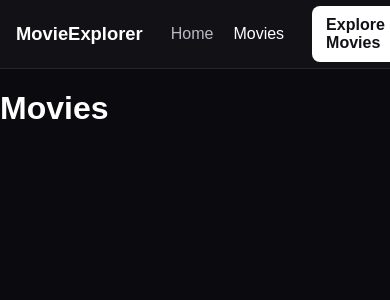
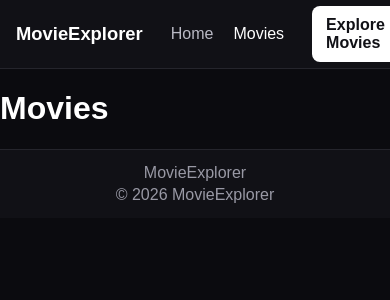
Before and after one commit to imuimuimran/movie-explorer, a React (Vite) app: page /movies in a window 390 px wide. Shown: the top 300 px of the page. Built offline with nearby package versions, Linux system fonts and the light colour scheme.

Commit message:
Added responsive Footer

```diff
--- a/src/App.jsx
+++ b/src/App.jsx
@@ -1,5 +1,6 @@
 import { Routes, Route } from "react-router-dom";
 import Navbar from "./components/Navbar";
+import Footer from "./components/Footer";
 import Home from "./pages/Home";
 
 function App() {
@@ -11,6 +12,8 @@ function App() {
         <Route path="/" element={<Home />} />
         <Route path="/movies" element={<h1>Movies</h1>} />
       </Routes>
+
+      <Footer />
     </>
   );
 }
--- /dev/null
+++ b/src/components/Footer.jsx
@@ -0,0 +1,13 @@
+function Footer() {
+  return (
+    <footer className="footer">
+      <div className="container footer-inner">
+        <span>MovieExplorer</span>
+
+        <span>© 2026 MovieExplorer</span>
+      </div>
+    </footer>
+  );
+}
+
+export default Footer;
--- a/src/styles.css
+++ b/src/styles.css
@@ -139,3 +139,29 @@ a {
 
   font-weight: 700;
 }
+
+/* Footer */
+
+.footer {
+  background: #111116;
+  border-top: 1px solid #25252c;
+}
+
+.footer-inner {
+  min-height: 68px;
+
+  display: flex;
+  align-items: center;
+  justify-content: space-between;
+
+  color: #9999a5;
+}
+
+@media (max-width: 680px) {
+  .footer-inner {
+    flex-direction: column;
+    justify-content: center;
+    gap: 4px;
+    padding: 14px 0;
+  }
+}
```
